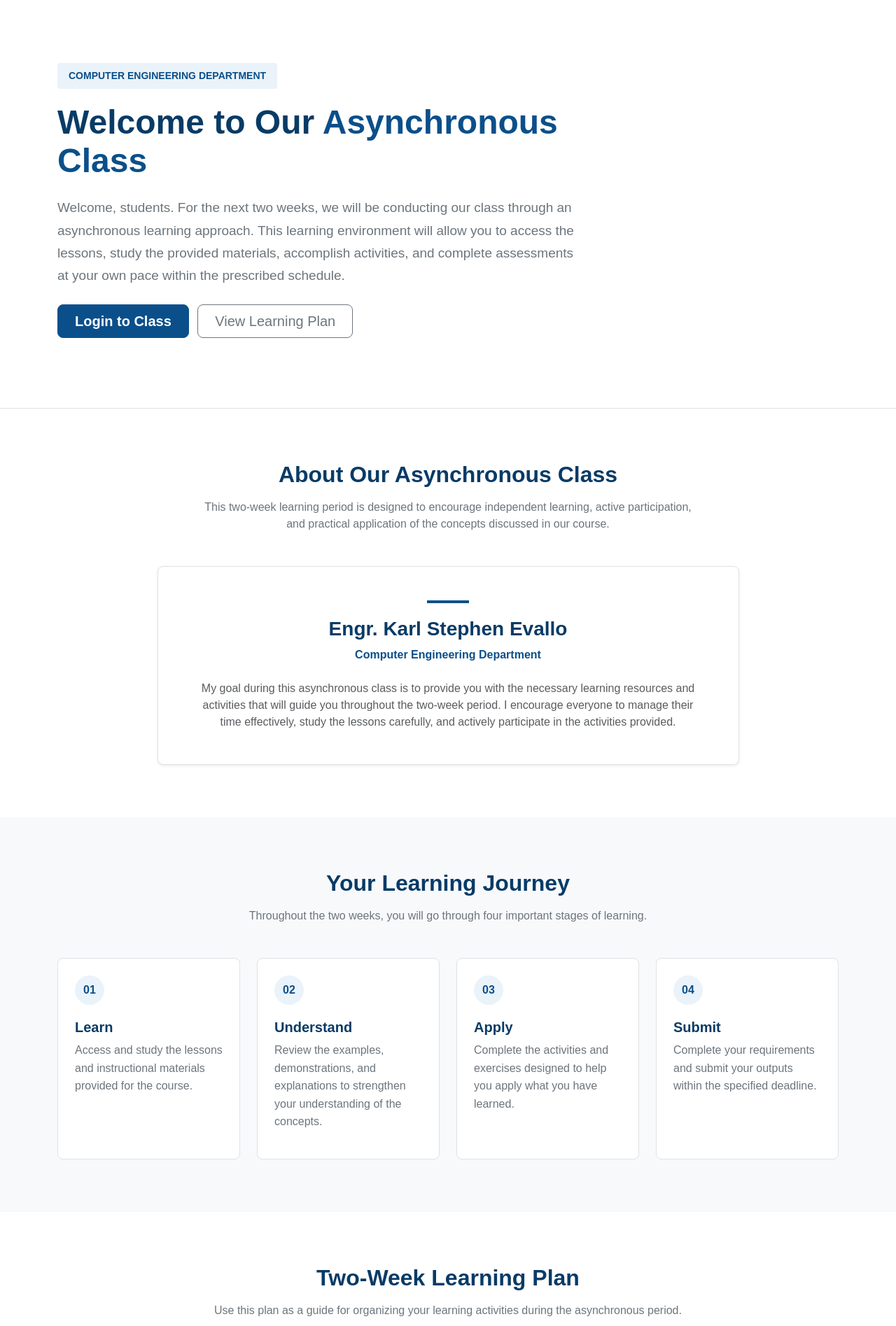
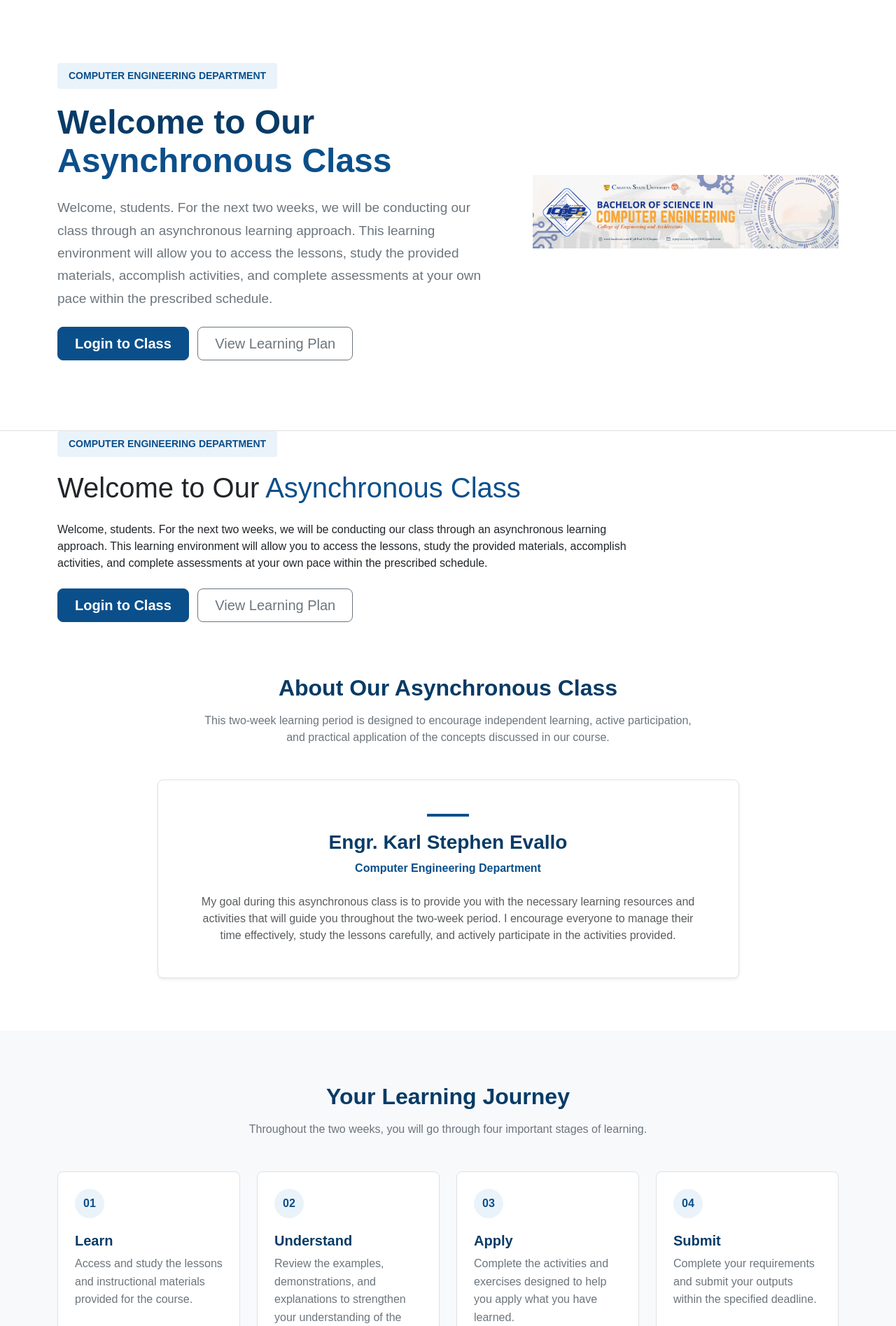
Before and after one commit to MiyokoShinzu/async, a PHP site: page / in a window 1280 px wide. Shown: the part 57-1952 px from the top of the page at 70% size. Run offline with PHP 8.4, Linux system fonts and the light colour scheme.

Commit message:
edit index.php

```diff
--- a/index.php
+++ b/index.php
@@ -432,6 +432,7 @@
 
 
 
+
 <!-- =====================================
      HERO
 ===================================== -->
@@ -440,6 +441,88 @@
     class="hero"
     id="home"
 >
+
+    <div class="container">
+
+        <div class="row align-items-center g-5">
+
+            <!-- LEFT: INTRODUCTION -->
+
+            <div class="col-lg-7">
+
+                <span class="hero-badge">
+                    COMPUTER ENGINEERING DEPARTMENT
+                </span>
+
+
+                <h1 class="mb-4">
+
+                    Welcome to Our
+                    <span class="text-academic">
+                        Asynchronous Class
+                    </span>
+
+                </h1>
+
+
+                <p class="mb-4">
+
+                    Welcome, students. For the next two weeks,
+                    we will be conducting our class through an
+                    asynchronous learning approach. This learning
+                    environment will allow you to access the lessons,
+                    study the provided materials, accomplish activities,
+                    and complete assessments at your own pace within
+                    the prescribed schedule.
+
+                </p>
+
+
+                <div class="mt-4">
+
+                    <a
+                        href="login.php"
+                        class="btn btn-academic btn-lg px-4 me-2"
+                    >
+                        Login to Class
+                    </a>
+
+
+                    <a
+                        href="#plan"
+                        class="btn btn-outline-secondary btn-lg px-4"
+                    >
+                        View Learning Plan
+                    </a>
+
+                </div>
+
+            </div>
+
+
+            <!-- RIGHT: PUBMAT -->
+
+            <div class="col-lg-5">
+
+                <div class="pubmat-wrapper">
+
+                    <img
+                        src="assets/pubmat/cpe.png"
+                        alt="Computer Engineering Department Asynchronous Class"
+                        class="img-fluid pubmat-image"
+                    >
+
+                </div>
+
+            </div>
+
+        </div>
+
+    </div>
+
+</section>
+
+
 
     <div class="container">
 
```
Also changed, not shown: assets/pubmat/cpe.png (added).
